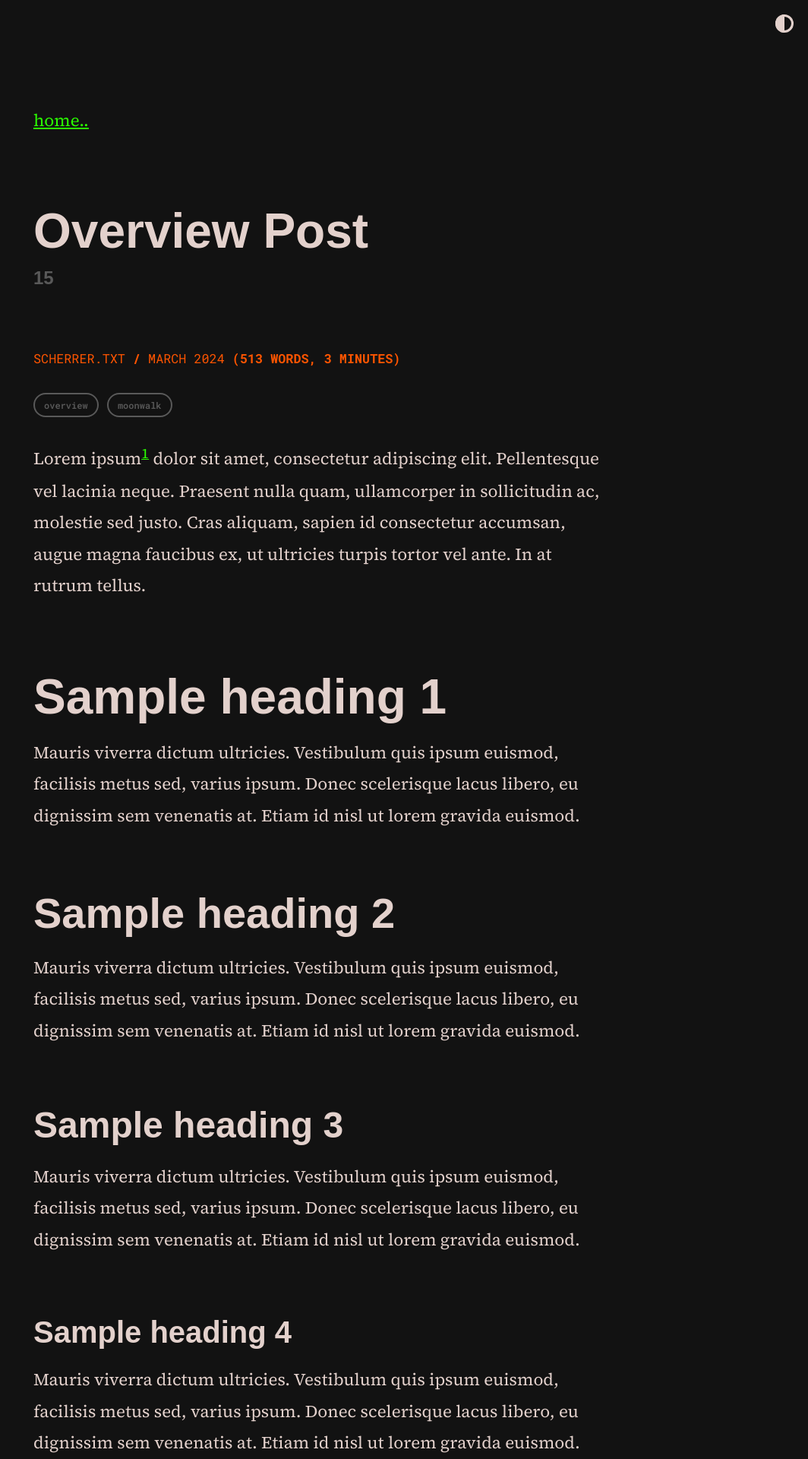
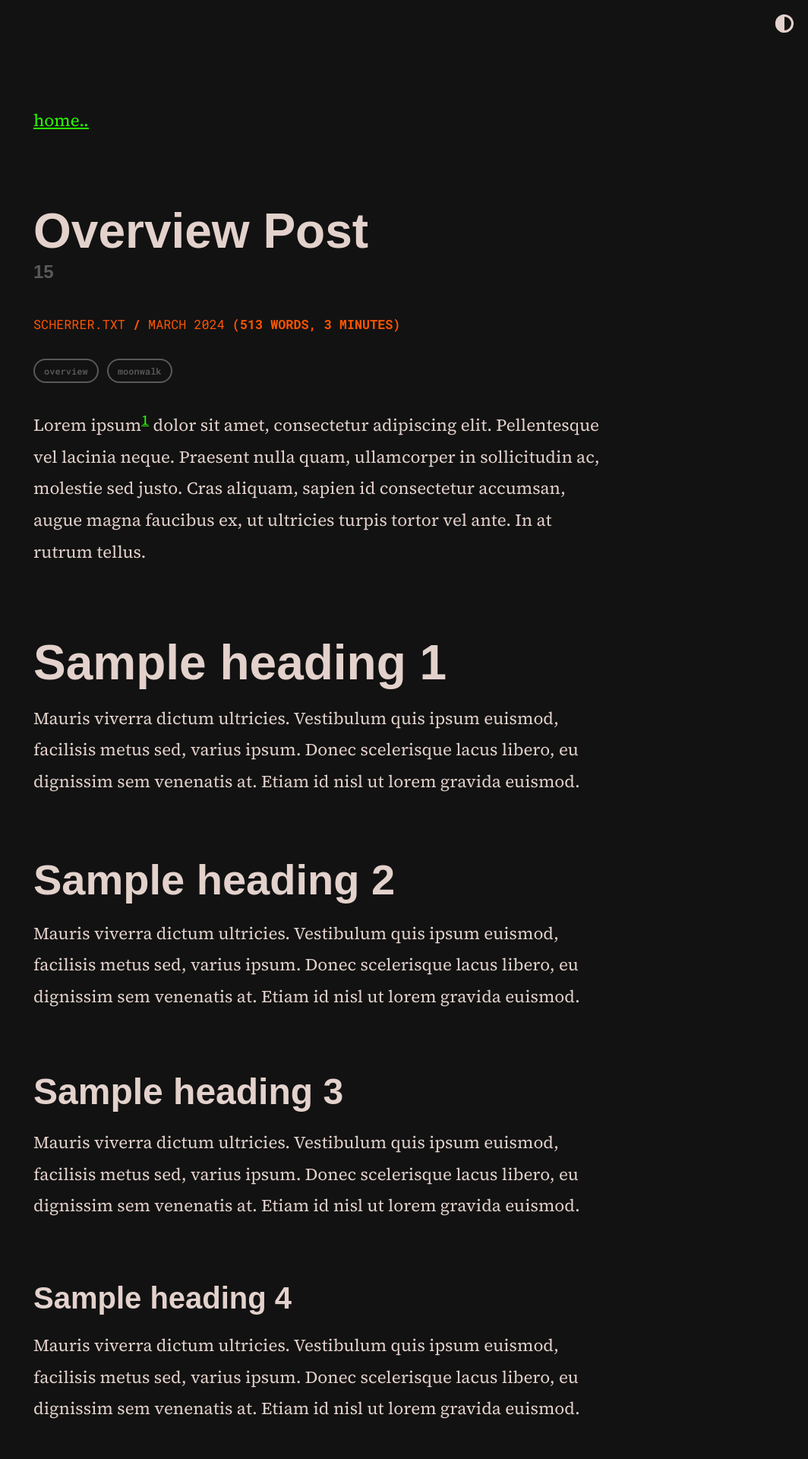
Before and after one commit to scherrer-txt/bts, a Jekyll site: the page built from _posts/2024-03-21-overview-post.md, in a window 1280 px wide. Shown: the top 1920 px of the page at 76% size, without its empty margins (216-1280 px from the left). Built offline with Jekyll 4.4.1, drawn with Linux system fonts in a browser that asks for light colours; some web fonts are replaced.

Commit message:
Update moonwalk.scss

```diff
--- a/_sass/moonwalk.scss
+++ b/_sass/moonwalk.scss
@@ -283,16 +283,14 @@
 }
 
 .post-meta {
-  display: flex;
+  display: inline-flex;
   align-items: center;
 }
 
 .post-meta h5 {
-  display: inline;
-}
-
-.post-divider {
-  margin: 0 2rem;
+  margin-right: 1rem;
+  margin-top: 1.5rem;
+  margin-bottom: 1rem;
 }
 
 .post-subtitle {
```
